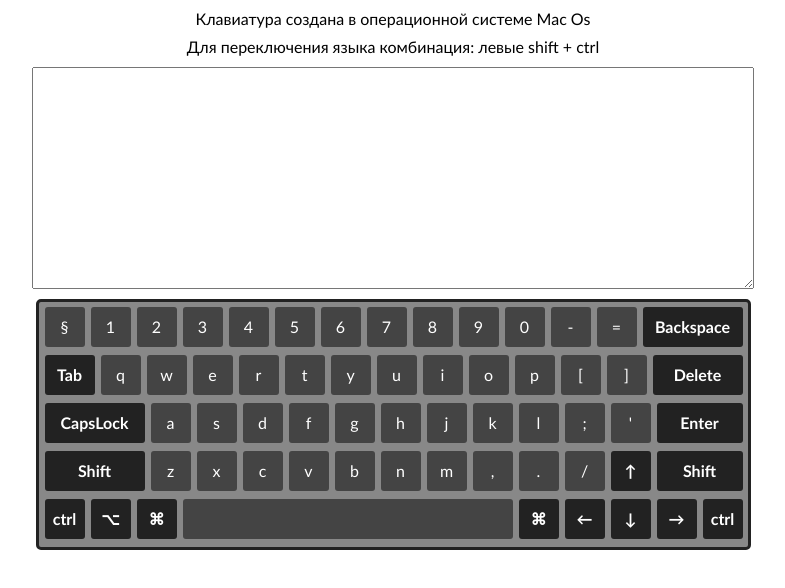
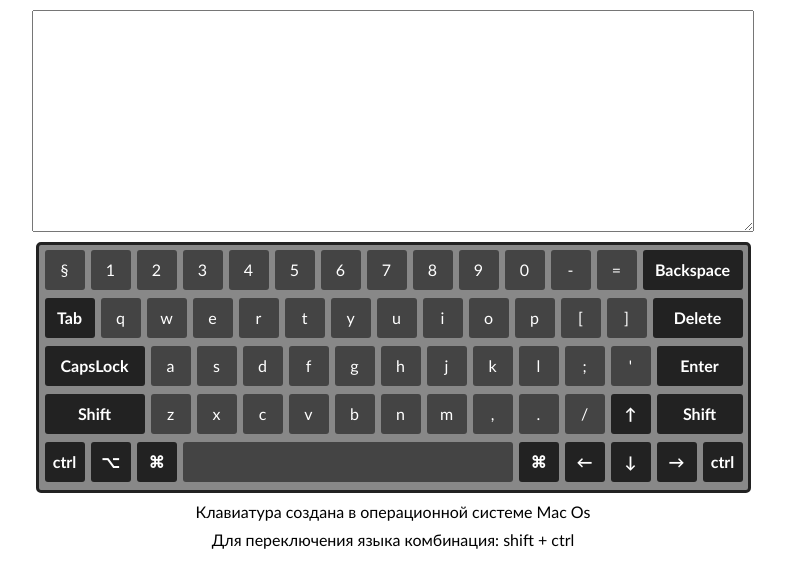
Before and after one commit to ku4a/virtual-keyboard, a website with bundled scripts: page index.html in a window 1280 px wide. Shown: the whole page, without its empty margins (247-1032 px from the left). Built offline with nearby package versions, Linux system fonts and the light colour scheme.

Commit message:
fix: add page description by js

```diff
--- a/index.html
+++ b/index.html
@@ -6,10 +6,8 @@
     <link type="Image/x-icon" href="public/img/favicon.ico" rel="icon">
     <link rel="stylesheet" href="public/css/normalize.css">
     <link rel="stylesheet" href="public/css/style.css">
+    <script type="module" src="public/js/main.js"></script>
 </head>
 <body class="body">
-<p class="description">Клавиатура создана в операционной системе Mac Os</p>
-<p class="language">Для переключения языка комбинация: левыe shift + ctrl</p>
-<script type="module" src="public/js/main.js"></script>
 </body>
 </html>
--- a/public/js/main.js
+++ b/public/js/main.js
@@ -3,6 +3,16 @@ import {Keyboard} from './keyboard.js';
 
 let screen = new Screen;
 let keyboard = new Keyboard;
+
+let page_os = document.createElement('div');
+page_os.className = "description";
+page_os.innerHTML = "Клавиатура создана в операционной системе Mac Os";
+document.body.append(page_os);
+
+let page_lang = document.createElement('div');
+page_lang.className = "language";
+page_lang.innerHTML = "Для переключения языка комбинация: shift + ctrl";
+document.body.append(page_lang);
 
 document.querySelector(".keyboard").addEventListener("mousedown", function (event) {
     let symbol = keyboard.getSymbol(event.target.dataset.code);
```
